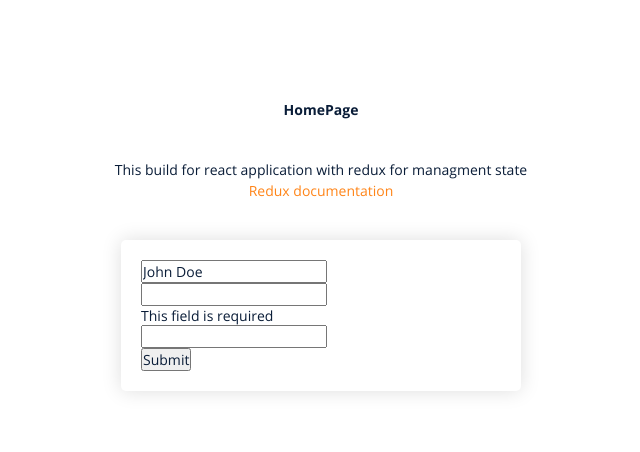
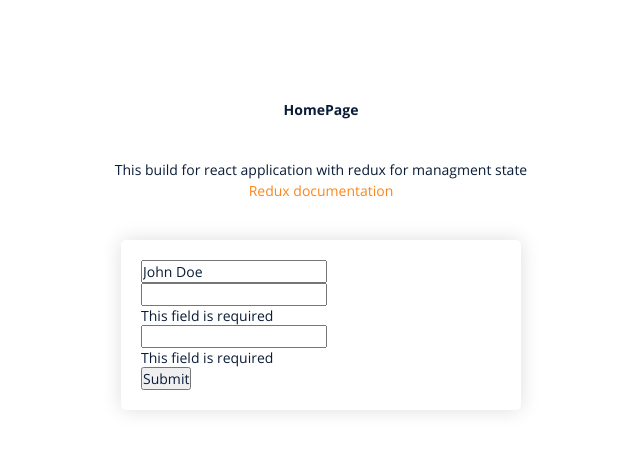
Before and after one commit to 7ime/react-redux-saga-ts-template, a React app in the folder frontend/client/: page / in a window 1280 px wide. Shown: the top 452 px of the page, without its empty margins (319-959 px from the left). Built offline with nearby package versions, Linux system fonts and the light colour scheme; no server answers.

Commit message:
form module refactoring

```diff
--- a/frontend/client/src/components/containers/swapi-info/index.tsx
+++ b/frontend/client/src/components/containers/swapi-info/index.tsx
@@ -46,7 +46,7 @@ class SwapiInfo extends React.Component<IProps, {}> {
             repeatPassword: {
                 initValue: '',
                 rules: [
-                    // FormValidatorsBuilder.required('This field is required'),
+                    FormValidatorsBuilder.required('This field is required'),
                     FormValidatorsBuilder.match('password', 'This field is not match with PASSWORD')
                 ]
             }
--- a/frontend/client/src/components/ui/textfield/index.tsx
+++ b/frontend/client/src/components/ui/textfield/index.tsx
@@ -22,6 +22,6 @@ const TextField = (props: IProps) => {
             {error.error && <div>{error.prompt}</div>}
         </div>
     );
-}
+};
 
 export default TextField;
```
